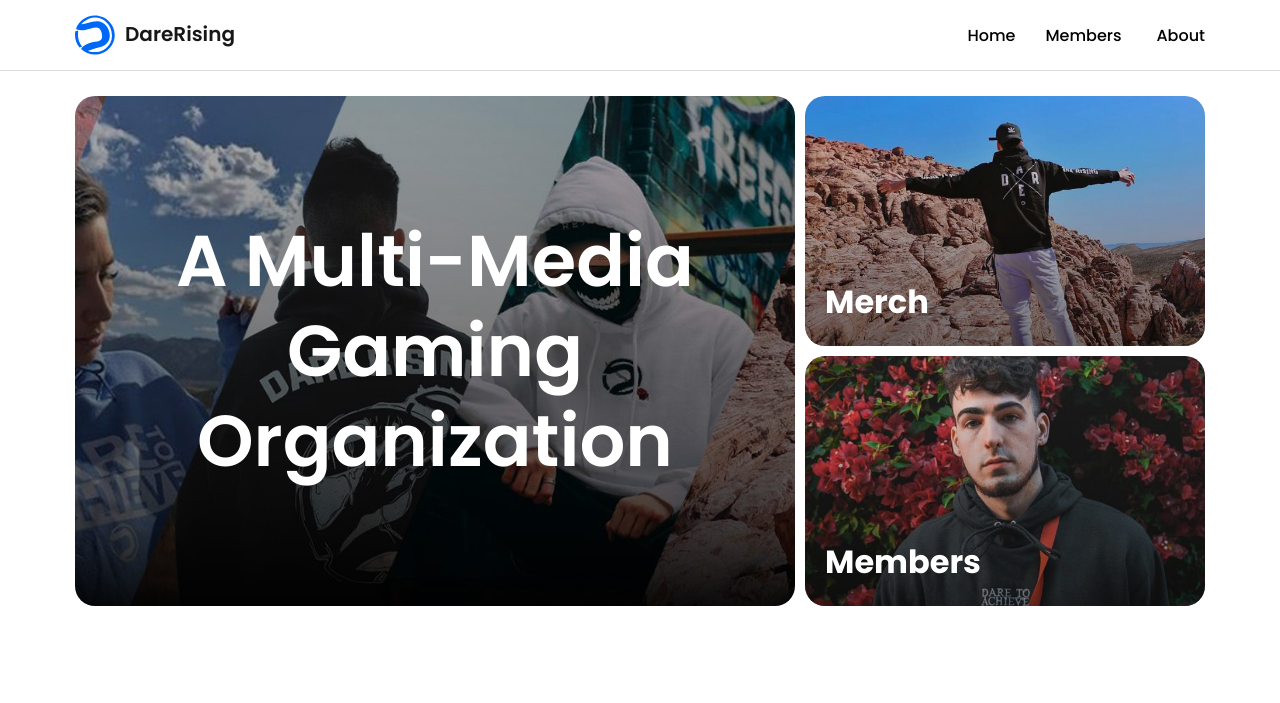
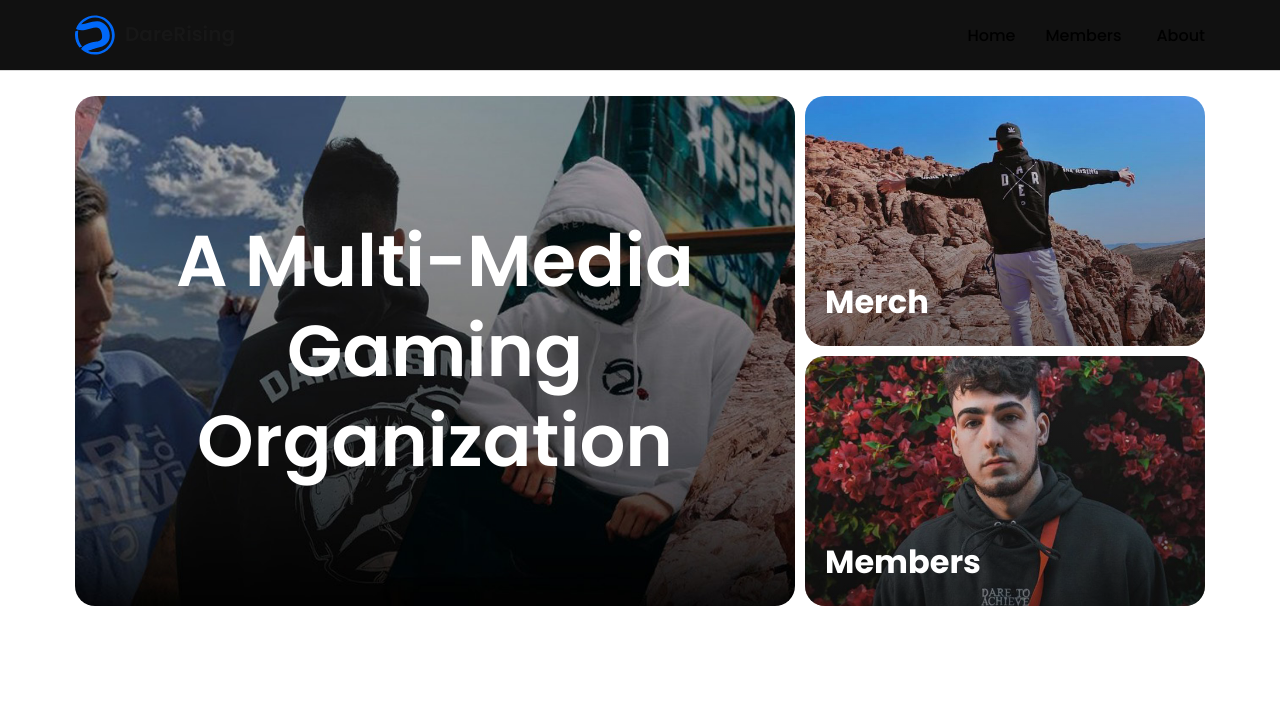
Before and after one commit to bySawR/darerising, a plain HTML site: page index.html in a window 1280 px wide. Shown: the top 703 px of the page. Drawn offline with Linux system fonts and the light colour scheme; a script that the page names is missing; some icons are missing.

Commit message:
Update styles.css

```diff
--- a/styles.css
+++ b/styles.css
@@ -85,7 +85,7 @@ body {
   align-items: center;
   justify-content: space-between;
   position: relative;
-  background-color: #ffffff;
+  background-color: #111;
   border-bottom-width: 1px;
   border-bottom-style: solid;
   border-color: #dadada;
```
